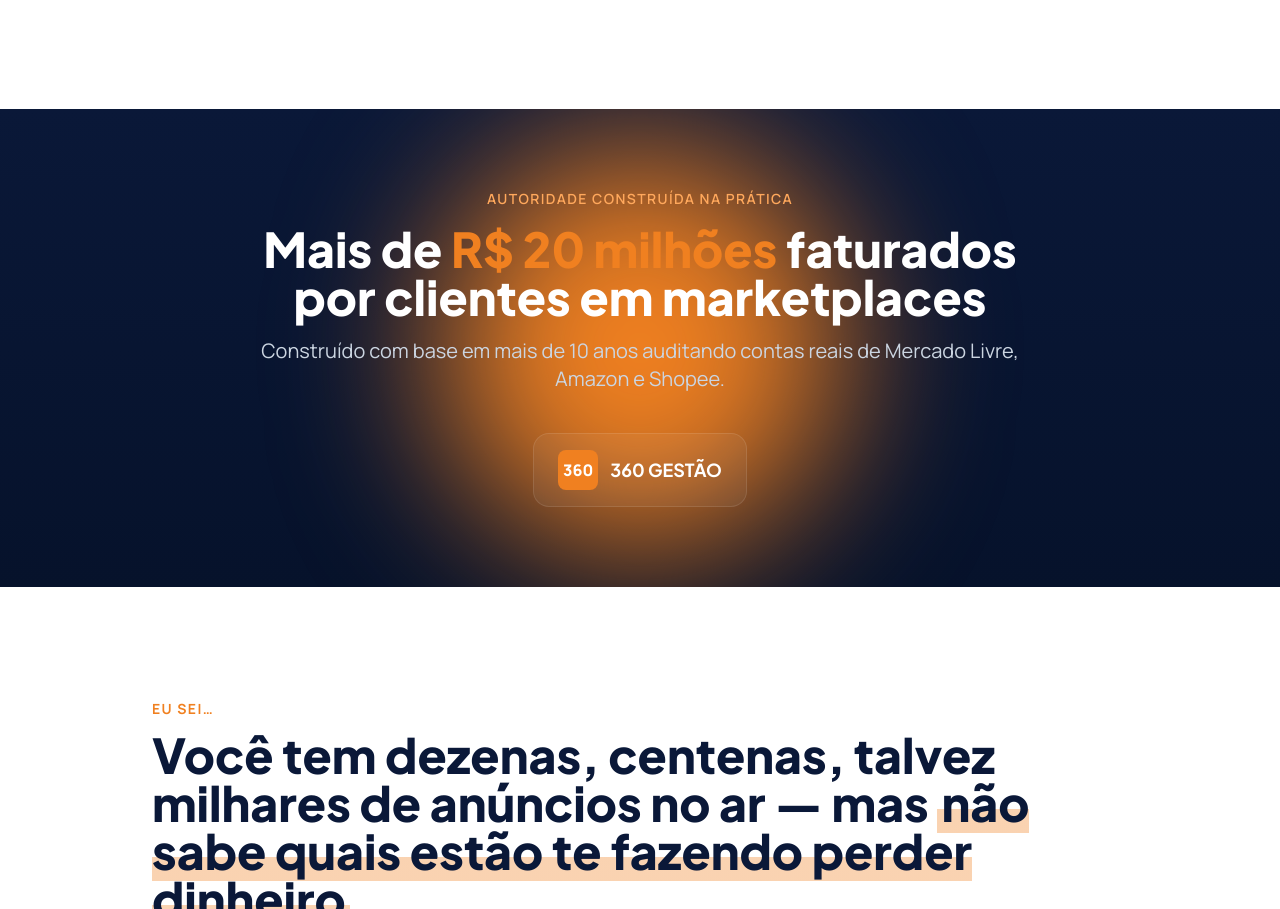
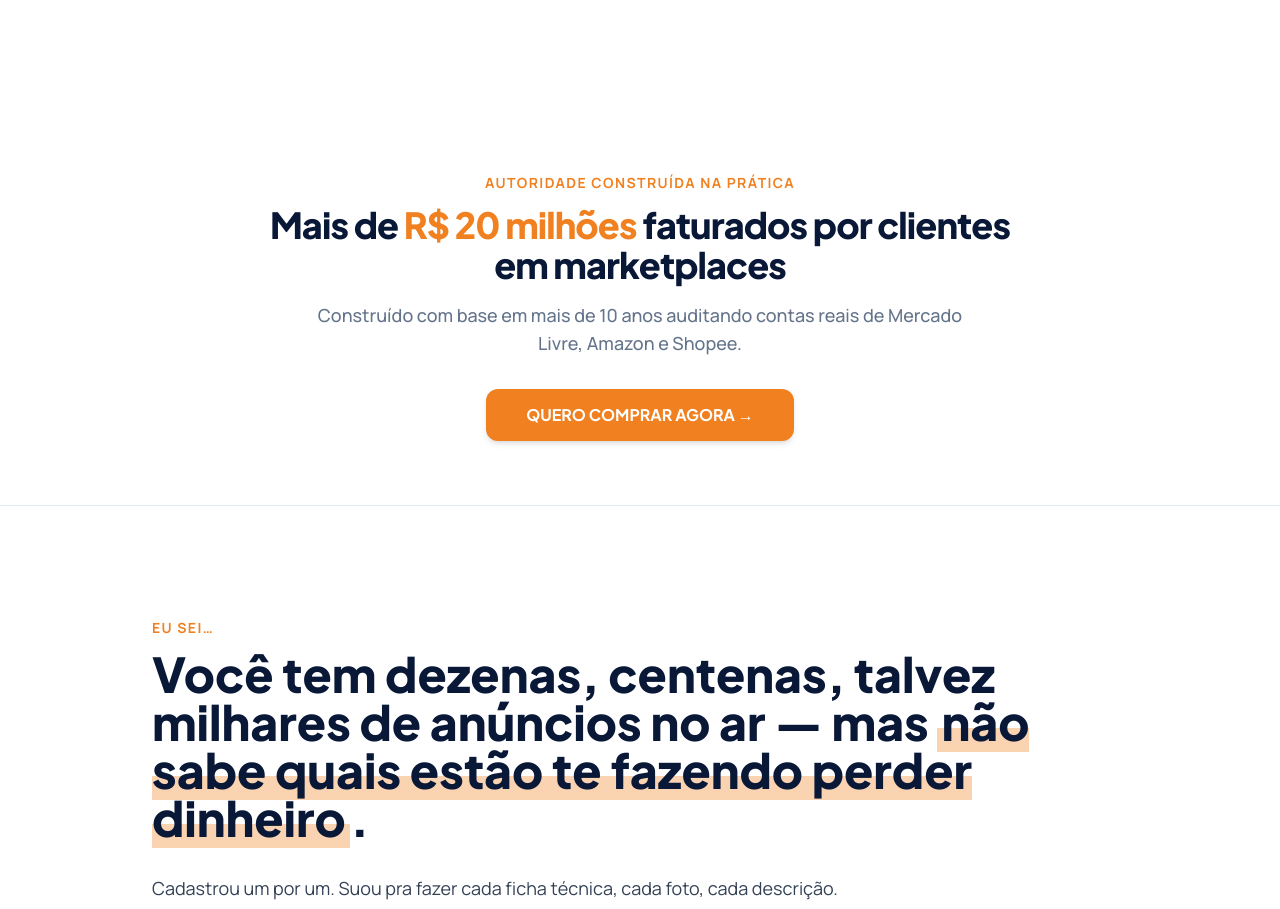
Before and after one commit to 360gestaoindaut-lgtm/landing-page-raiox-a, a plain HTML site: page index.html in a window 1280 px wide. Shown: the part 1435-2344 px from the top of the page. Drawn offline with nearby package versions, Linux system fonts and the light colour scheme.

Commit message:
Design: Limpa fundo da seção autoridade e altera botão para CTA comprar agora

```diff
--- a/index.html
+++ b/index.html
@@ -324,26 +324,27 @@
 <!-- ============================================================ -->
 <!-- SEÇÃO 3 — AUTORIDADE                                          -->
 <!-- ============================================================ -->
-<section class="bg-navy-gradient-2 py-16 md:py-20 relative overflow-hidden">
-  <div class="glow-circle bg-orange" style="width: 400px; height: 400px; top: 50%; left: 50%; transform: translate(-50%, -50%);"></div>
+<section class="bg-white py-12 md:py-16 border-b border-slate-200">
+  <div class="max-w-5xl mx-auto px-6 text-center flex flex-col items-center">
 
-  <div class="relative max-w-5xl mx-auto px-6 text-center">
-    <p class="text-orange-light font-semibold uppercase tracking-widest text-sm mb-4">Autoridade construída na prática</p>
-    <h2 class="display text-white text-3xl md:text-5xl font-extrabold mb-4">
-      Mais de <span class="text-orange">R$ 20 milhões</span> faturados<br class="hidden md:block">
-      por clientes em marketplaces
+    <p class="text-orange font-bold uppercase tracking-widest text-xs md:text-sm mb-3">
+      Autoridade construída na prática
+    </p>
+
+    <h2 class="font-display text-navy text-2xl md:text-4xl font-extrabold mb-4 tracking-tight leading-tight max-w-3xl">
+      Mais de <span class="text-orange">R$ 20 milhões</span> faturados por clientes em marketplaces
     </h2>
-    <p class="text-slate-300 text-lg md:text-xl mb-10 max-w-3xl mx-auto">
+
+    <p class="text-slate-500 text-base md:text-lg mb-8 max-w-2xl font-medium leading-relaxed">
       Construído com base em mais de 10 anos auditando contas reais de Mercado Livre, Amazon e Shopee.
     </p>
 
-    <div class="inline-flex items-center gap-3 bg-white/5 border border-white/10 rounded-2xl px-6 py-4">
-      <div class="w-10 h-10 bg-orange rounded-lg flex items-center justify-center font-extrabold text-white">360</div>
-      <span class="text-white font-display font-bold text-lg">360 GESTÃO</span>
-    </div>
+    <a href="#cta" class="inline-block bg-orange hover:bg-orange-dark text-white font-display font-bold text-sm md:text-base px-10 py-3.5 rounded-xl shadow-md hover:shadow-xl transition-all transform hover:-translate-y-0.5 active:translate-y-0 text-center w-full sm:w-auto">
+      QUERO COMPRAR AGORA →
+    </a>
+
   </div>
 </section>
-
 
 <!-- ============================================================ -->
 <!-- SEÇÃO 4 — IDENTIFICAÇÃO DA DOR                                -->
```
